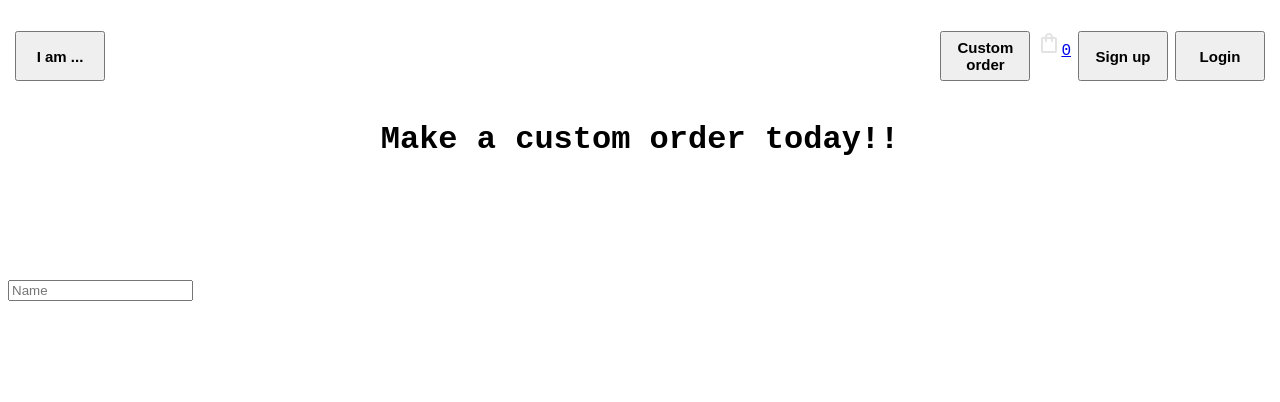
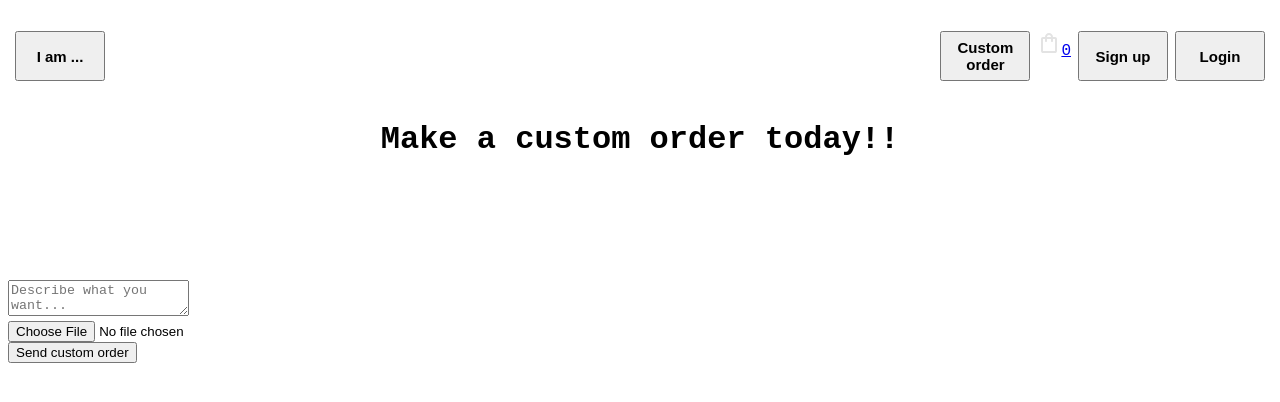
Before and after one commit to SilentStorm227/I-am, a React (Vite) app in the folder Frontend/I-am/: page /custom-order in a window 1280 px wide. Shown: the top 402 px of the page. Built offline with nearby package versions, Linux system fonts and the light colour scheme.

Commit message:
custom order 2

```diff
--- a/Frontend/I-am/src/App.jsx
+++ b/Frontend/I-am/src/App.jsx
@@ -25,6 +25,7 @@ function App() {
           <Route path='/Login' element={<Login />} />
           <Route path='/Sign-in' element={<Signin />} />
           <Route path='/cart' element={<Cart />} />
+          <Route path='/cart' element={<Cart />} />
         </Routes>
 
       </Router>
--- a/Frontend/I-am/src/Pages/Custom.jsx
+++ b/Frontend/I-am/src/Pages/Custom.jsx
@@ -17,14 +17,42 @@ function Custom() {
             method: "POST",
             body: formData
         });
-    }
+
+        if(res.ok){
+            setSuccess(true);
+            setMessage("");
+            setImage(null);
+        }
+        };
+
     return(
         <div>
             <h1 className="text2">Make a custom order today!!</h1>
 
-            <input placeholder="Name"></input>
+            {success && <p>Order successfuly sent</p>}
+
+            <form onSubmit={handleSubmit}>
+                <textarea
+                placeholder="Describe what you want..."
+                value={message}
+                onChange={(e) => setMessage(e.target.value)}
+                required
+                />
+
+                <br />
+
+                <input
+                type="file"
+                accept="images/"
+                onChange={(e) => setImage(e.target.files[0])}
+                />
+
+                <br />
+
+                <button type="submit">Send custom order</button>
+            </form>
         </div>
-    )
+    );
 }
 
 export default Custom;
```
